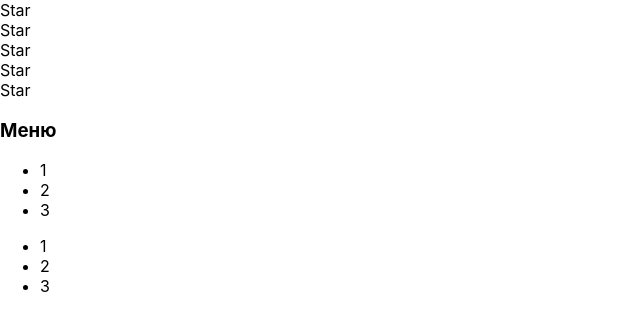
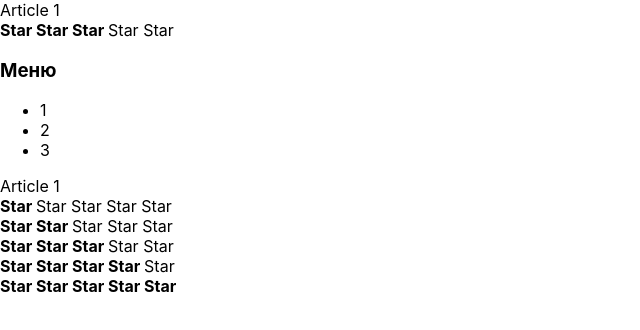
Before and after one commit to Mrleoneed/KABZDA, a React (Create React App) app: page / in a window 1280 px wide. Shown: the top 330 px of the page, without its empty margins (0-640 px from the left). Built offline with nearby package versions, Linux system fonts and the light colour scheme.

Commit message:
Less 03: Props

```diff
--- a/src/App.tsx
+++ b/src/App.tsx
@@ -1,74 +1,25 @@
 import React from 'react';
 import './App.css';
+import Accordion from "./Components/Accordion/Accordion";
+import {Rating} from "./Rating/Rating";
 
 
 function App() {
     console.log('App Rendered')
     return (
         <div>
-            <Rating/>
-            <Accordion/>
+            Article 1
+            <Rating value={3}/>
+            <Accordion title={"Меню"}/>
+            Article 1
+            <Rating value={1}/>
+            <Rating value={2}/>
+            <Rating value={3}/>
+            <Rating value={4}/>
+            <Rating value={5}/>
         </div>
     );
 }
 
-function Rating() {
-    console.log('Rating Rendered')
-    return (
-        <>
-            <Star/>
-            <Star/>
-            <Star/>
-            <Star/>
-            <Star/>
-        </>
-    )
-}
-
-function Accordion() {
-    console.log('Accordion Rendered')
-    return (
-        <>
-            <AccordionTitle/>
-            <AccordionBody/>
-
-            <ul>
-                <li>1</li>
-                <li>2</li>
-                <li>3</li>
-            </ul>
-        </>
-    )
-}
-
-function Star() {
-    console.log('Star Rendered')
-    return (
-        <div>Star </div>
-    )
-}
-
-function AccordionTitle() {
-    console.log('AccordionTitle Rendered')
-    return (
-        <>
-            <h3>Меню</h3>
-        </>
-    )
-}
-
-function AccordionBody() {
-    console.log('AccordionBody Rendered')
-    return (
-        <>
-            <ul>
-                <li>1</li>
-                <li>2</li>
-                <li>3</li>
-            </ul>
-        </>
-    )
-}
-
 
 export default App;
--- /dev/null
+++ b/src/Components/Accordion/Accordion.tsx
@@ -0,0 +1,40 @@
+import React from "react";
+
+
+type AccordionPropsType = {
+    title: string
+}
+
+function Accordion(props: AccordionPropsType) {
+    console.log('Accordion Rendered')
+    return (
+        <>
+            <AccordionTitle title={props.title}/>
+            <AccordionBody/>
+        </>
+    )
+}
+
+function AccordionTitle(props: AccordionPropsType) {
+    console.log('AccordionTitle Rendered')
+    return (
+        <>
+            <h3>{props.title}</h3>
+        </>
+    )
+}
+
+function AccordionBody() {
+    console.log('AccordionBody Rendered')
+    return (
+        <>
+            <ul>
+                <li>1</li>
+                <li>2</li>
+                <li>3</li>
+            </ul>
+        </>
+    )
+}
+
+export default Accordion
--- /dev/null
+++ b/src/Rating/Rating.tsx
@@ -0,0 +1,90 @@
+import React from "react";
+
+type RatingPropsType = {
+    value: number
+}
+
+type StarPropsType = {
+    selected: boolean;
+}
+
+
+export function Rating(props: RatingPropsType) {
+    console.log('Rating Rendered')
+
+    if (props.value === 1) {
+        return (
+            <div>
+                <Star selected={true}/>
+                <Star selected={false}/>
+                <Star selected={false}/>
+                <Star selected={false}/>
+                <Star selected={false}/>
+            </div>
+        )
+    }
+    if (props.value === 2) {
+        return (
+            <div>
+                <Star selected={true}/>
+                <Star selected={true}/>
+                <Star selected={false}/>
+                <Star selected={false}/>
+                <Star selected={false}/>
+            </div>
+        )
+    }
+    if (props.value === 3) {
+        return (
+            <div>
+                <Star selected={true}/>
+                <Star selected={true}/>
+                <Star selected={true}/>
+                <Star selected={false}/>
+                <Star selected={false}/>
+            </div>
+        )
+    }
+    if (props.value === 4) {
+        return (
+            <div>
+                <Star selected={true}/>
+                <Star selected={true}/>
+                <Star selected={true}/>
+                <Star selected={true}/>
+                <Star selected={false}/>
+            </div>
+        )
+    }
+    if (props.value === 5) {
+        return (
+            <div>
+                <Star selected={true}/>
+                <Star selected={true}/>
+                <Star selected={true}/>
+                <Star selected={true}/>
+                <Star selected={true}/>
+            </div>
+        )
+    }
+
+    return (
+        <div>
+            <Star selected={false}/>
+            <Star selected={false}/>
+            <Star selected={false}/>
+            <Star selected={false}/>
+            <Star selected={false}/>
+        </div>
+    )
+}
+
+
+function Star(props: StarPropsType) {
+    console.log('Star Rendered')
+    if (props.selected) {
+        return <span><b>Star </b></span>
+    } else {
+        return <span>Star </span>
+    }
+}
```
